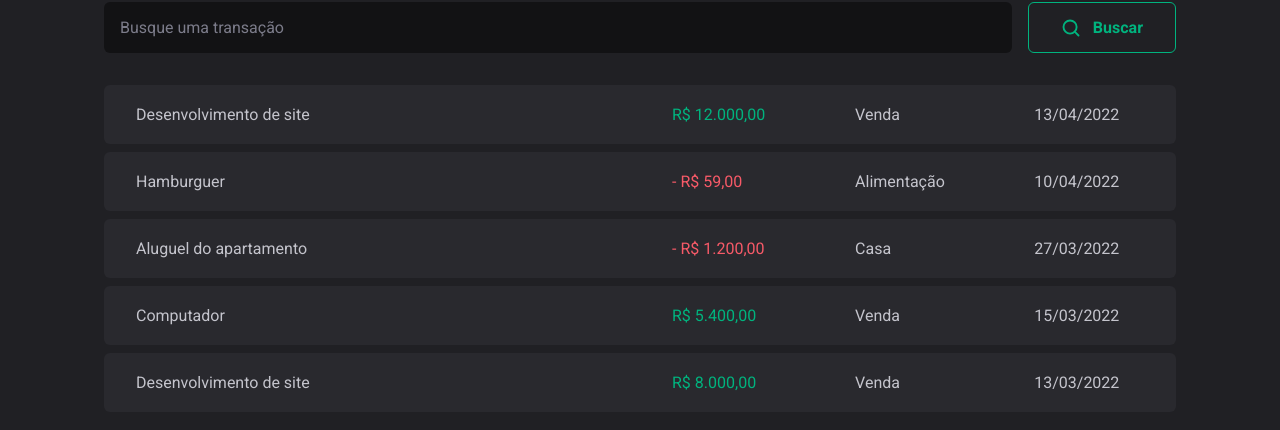
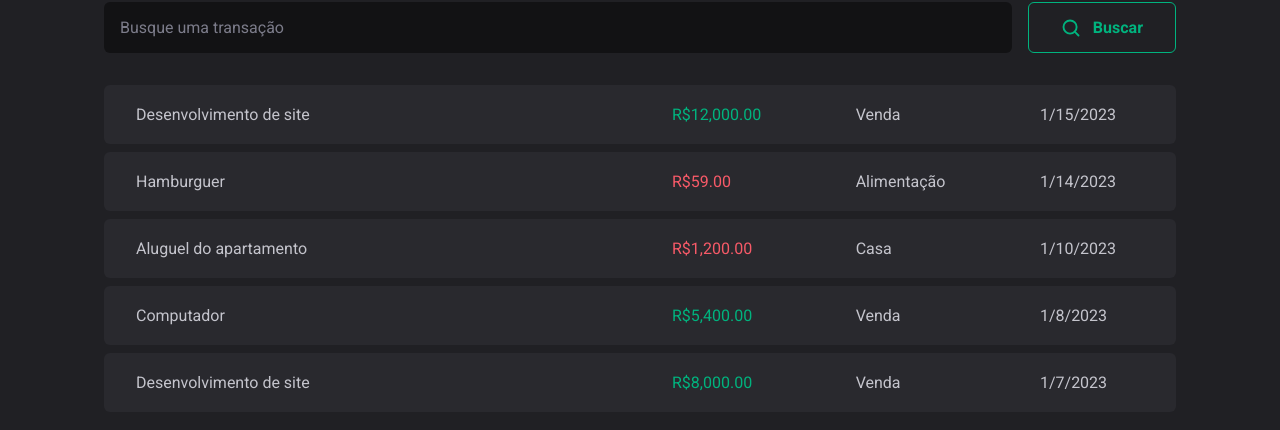
Before and after one commit to DarkMetaK/DT-Money, a React (Vite) app: page / in a window 1280 px wide. Shown: the part 322-752 px from the top of the page. Built offline with nearby package versions, Linux system fonts and the light colour scheme; data requests are answered from the project's data file.

Commit message:
Added api request

```diff
--- a/src/components/Button/index.tsx
+++ b/src/components/Button/index.tsx
@@ -2,7 +2,6 @@ import { ButtonHTMLAttributes, ReactNode } from "react"
 import { MainButton } from "./styles"
 
 interface IButton extends ButtonHTMLAttributes<HTMLButtonElement>{
-  children: ReactNode
   size?: 'sm' | 'md' | 'lg'
 }
 
--- a/src/components/Header/index.tsx
+++ b/src/components/Header/index.tsx
@@ -1,7 +1,6 @@
 import * as Dialog from '@radix-ui/react-dialog';
-import { Button } from '../Button';
 import { TransactionDialog } from '../TransactionDialog';
-import { HeaderContainer, HeaderContent } from "./styles";
+import { HeaderButton, HeaderContainer, HeaderContent } from "./styles";
 
 import logo from '../../assets/logo-ignite.svg';
 
@@ -16,7 +15,7 @@ export function Header() {
         <Dialog.Root>
 
           <Dialog.Trigger asChild>
-            <Button>Nova transação</Button>
+            <HeaderButton>Nova transação</HeaderButton>
           </Dialog.Trigger>
 
           <TransactionDialog />
--- a/src/components/Header/styles.ts
+++ b/src/components/Header/styles.ts
@@ -27,3 +27,20 @@ export const HeaderContent = styled.div`
     }
   }
 `
+
+export const HeaderButton = styled.button`
+  border: none;
+  background-color: ${props => props.theme["green-500"]};
+  color: ${props => props.theme.white};
+  border-radius: 6px;
+  font-weight: bold;
+  line-height: 1.6rem;
+  cursor: pointer;
+
+  &:hover{
+    background-color: ${props => props.theme["green-700"]};
+    transition: background-color 0.2s;
+  }
+
+  padding: 0.75rem 1.25rem;
+`
--- a/src/pages/Home/index.tsx
+++ b/src/pages/Home/index.tsx
@@ -1,10 +1,21 @@
+import { useEffect, useState } from "react";
 import { Header } from "../../components/Header";
 import { SearchBar } from "../../components/SearchBar";
 import { Summary } from "../../components/Summary";
 
 import { PriceHighLight, TransactionsContainer, TransactionTable } from "./styles";
+import { ITransactions } from "./types";
 
 export function Home() {
+
+  const [transactions, setTransactions] = useState<ITransactions[]>([]);
+
+  useEffect(() => {
+    fetch('http://localhost:3000/transactions')
+    .then(response => response.json())
+    .then(response => setTransactions(response!))
+  }, [])
+
   return (
     <>
       <Header />
@@ -14,60 +25,24 @@ export function Home() {
       <TransactionsContainer>
         <TransactionTable>
           <tbody>
-            <tr>
-              <td width='50%'>Desenvolvimento de site</td>
-              <td>
-                <PriceHighLight variant="income">
-                  R$ 12.000,00
-                </PriceHighLight>
-              </td>
-              <td>Venda</td>
-              <td>13/04/2022</td>
-            </tr>
-
-            <tr>
-              <td width='50%'>Hamburguer</td>
-              <td>
-                <PriceHighLight variant="outcome">
-                  - R$ 59,00
-                </PriceHighLight>
-              </td>
-              <td>Alimentação</td>
-              <td>10/04/2022</td>
-            </tr>
-
-            <tr>
-              <td width='50%'>Aluguel do apartamento</td>
-              <td>
-                <PriceHighLight variant="outcome">
-                  - R$ 1.200,00
-                </PriceHighLight>
-              </td>
-              <td>Casa</td>
-              <td>27/03/2022</td>
-            </tr>
-
-            <tr>
-              <td width='50%'>Computador</td>
-              <td>
-                <PriceHighLight variant="income">
-                  R$ 5.400,00
-                </PriceHighLight>
-              </td>
-              <td>Venda</td>
-              <td>15/03/2022</td>
-            </tr>
-
-            <tr>
-              <td width='50%'>Desenvolvimento de site</td>
-              <td>
-                <PriceHighLight variant="income">
-                  R$ 8.000,00
-                </PriceHighLight>
-              </td>
-              <td>Venda</td>
-              <td>13/03/2022</td>
-            </tr>
+            {transactions && transactions.map(item => {
+              return (
+                <tr key={item.id}>
+                  <td width='50%'>{item.description}</td>
+                  <td>
+                    <PriceHighLight variant={item.type}>
+                      {item.price.toLocaleString('default', {
+                        style: 'currency',
+                        currency: 'BRL'
+                      })}
+                    </PriceHighLight>
+                  </td>
+                  <td>{item.category}</td>
+                  <td>{new Date(item.createdAt).toLocaleDateString().split(' ')[0]}</td>
+                </tr>
+              )
+              }
+            )}
           </tbody>
         </TransactionTable>
       </TransactionsContainer>
--- /dev/null
+++ b/src/pages/Home/types.ts
@@ -0,0 +1,8 @@
+export interface ITransactions {
+  id: number;
+  description: string;
+  type: 'income' | 'outcome';
+  category: string;
+  price: number;
+  createdAt: string
+}
```
